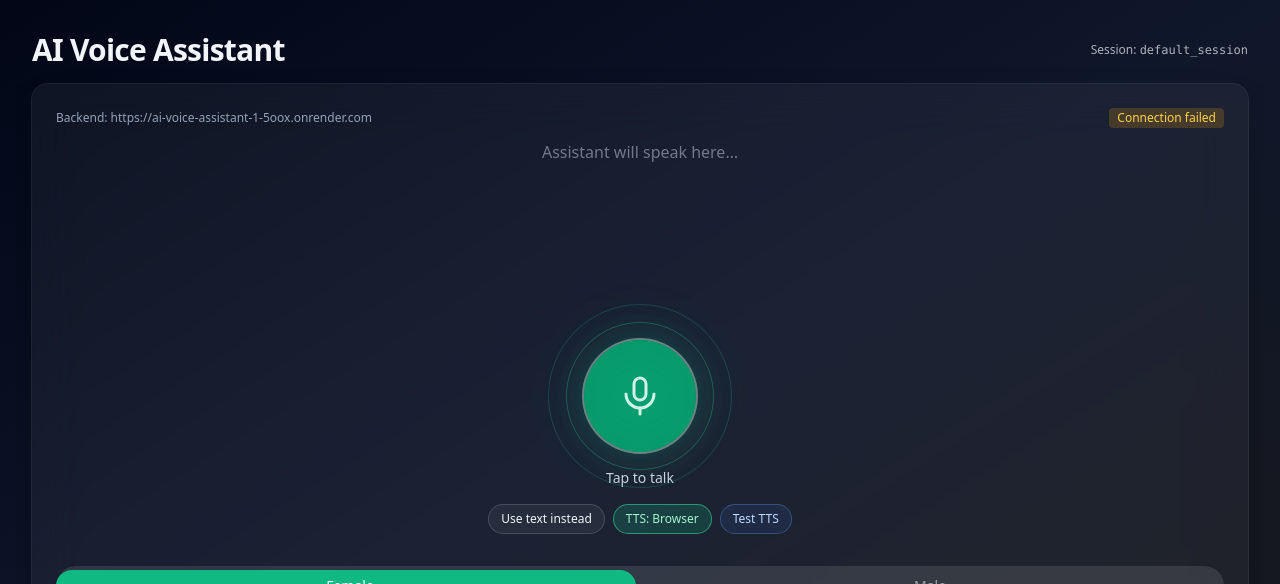
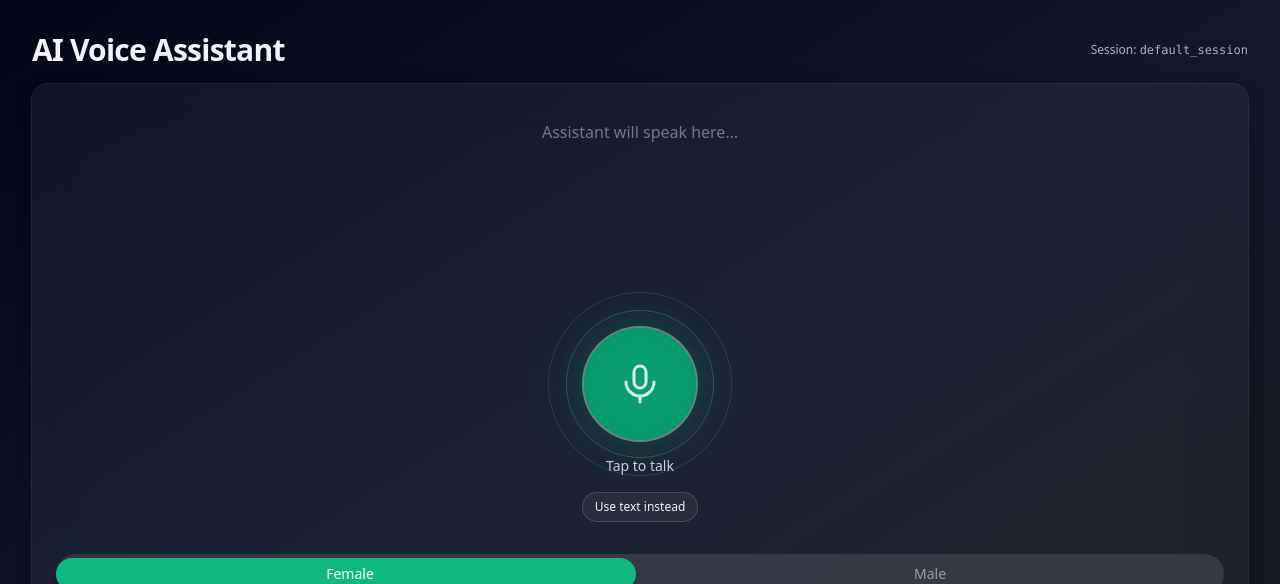
Before and after one commit to Adityajain8595/AI-Voice-Assistant, a React (Vite) app in the folder frontend/: page / in a window 1280 px wide. Shown: the top 584 px of the page. Built offline with nearby package versions, Linux system fonts and the light colour scheme; no server answers.

Commit message:
Refactored frontend

```diff
--- a/frontend/src/ChatApp.jsx
+++ b/frontend/src/ChatApp.jsx
@@ -45,25 +45,16 @@ function useOutputAnalyser() {
   const dataArrayRef = useRef(null);
 
   const playBlob = async (blob) => {
-    // Check if blob is valid
     if (!blob || blob.size === 0) {
-      console.error("Received empty audio blob");
       return;
     }
-
-    console.log("Audio blob details:", {
-      size: blob.size,
-      type: blob.type,
-    });
 
     try {
       const ctx = new (window.AudioContext || window.webkitAudioContext)();
       const arrayBuf = await blob.arrayBuffer();
 
-      // Use the promise-based decodeAudioData
       const audioBuf = await ctx.decodeAudioData(arrayBuf);
 
-      // Resume audio context if needed (required for autoplay policies)
       if (ctx.state === 'suspended') {
         await ctx.resume();
       }
@@ -90,13 +81,12 @@ function useOutputAnalyser() {
           setBars(Array(48).fill(0));
         }, 50);
 
-        // Cleanup
         try {
           analyser.disconnect();
           source.disconnect();
           ctx.close();
         } catch (e) {
-          console.warn("Cleanup error:", e);
+          // Silent cleanup
         }
 
         audioCtxRef.current = null;
@@ -106,7 +96,6 @@ function useOutputAnalyser() {
       };
 
     } catch (error) {
-      console.error("Error playing audio:", error);
       setIsPlaying(false);
     }
   };
@@ -157,39 +146,8 @@ function beep(open = true) {
     osc.stop(now + 0.18);
     osc.onended = () => ctx.close();
   } catch (e) {
-    console.warn("Beep failed:", e);
+    // Silent beep failure
   }
-}
-
-function speakWithBrowserTTS(text, voice = "female", lang = "en-US") {
-  if (!('speechSynthesis' in window)) {
-    console.error("Browser TTS not supported");
-    return false;
-  }
-
-  // Cancel any ongoing speech
-  window.speechSynthesis.cancel();
-
-  const utterance = new SpeechSynthesisUtterance(text);
-  utterance.lang = lang;
-  utterance.rate = 1.0;
-  utterance.pitch = voice === "male" ? 0.8 : 1.1;
-  utterance.volume = 1.0;
-
-  // Try to set voice based on gender preference
-  const voices = speechSynthesis.getVoices();
-  const preferredVoices = voices.filter(v =>
-    v.lang.startsWith(lang) &&
-    (voice === "male" ? v.name.toLowerCase().includes("male") || v.name.toLowerCase().includes("man") :
-                        v.name.toLowerCase().includes("female") || v.name.toLowerCase().includes("woman"))
-  );
-
-  if (preferredVoices.length > 0) {
-    utterance.voice = preferredVoices[0];
-  }
-
-  window.speechSynthesis.speak(utterance);
-  return true;
 }
 
 export default function VoiceAssistant({ backendUrl = DEFAULT_BACKEND, sessionId = "default_session" }) {
@@ -201,79 +159,17 @@ export default function VoiceAssistant({ backendUrl = DEFAULT_BACKEND, sessionId
   const [showTextBox, setShowTextBox] = useState(false);
   const [history, setHistory] = useState([]);
   const [voice, setVoice] = useState("female");
-  const [useBrowserTTS, setUseBrowserTTS] = useState(false);
-  const [backendStatus, setBackendStatus] = useState("Checking...");
   const recognitionRef = useRef(null);
 
   const { isPlaying, bars, playBlob } = useOutputAnalyser();
   const [volume, setVolume] = useState(0);
   const language = "en";
 
-  // Helper function to build URLs without double slashes
   const buildUrl = (endpoint) => {
-    // Remove trailing slash from backendUrl if it exists
     const base = backendUrl.endsWith('/') ? backendUrl.slice(0, -1) : backendUrl;
-    // Remove leading slash from endpoint if it exists
     const path = endpoint.startsWith('/') ? endpoint : `/${endpoint}`;
     return `${base}${path}`;
   };
-
-  // Test backend connection on mount
-  useEffect(() => {
-    const testBackend = async () => {
-      try {
-        // Test if backend is reachable
-        const testUrl = buildUrl("");
-        console.log("Testing backend at:", testUrl);
-
-        const testRes = await fetch(testUrl, {
-          method: 'GET',
-        });
-
-        if (testRes.ok) {
-          setBackendStatus("Connected");
-
-          // Test TTS endpoint specifically
-          const ttsUrl = buildUrl("tts");
-          console.log("Testing TTS at:", ttsUrl);
-
-          const ttsBody = new URLSearchParams();
-          ttsBody.set("text", "Test");
-          ttsBody.set("lang", language);
-          ttsBody.set("voice", voice);
-
-          const ttsRes = await fetch(ttsUrl, {
-            method: 'POST',
-            headers: {
-              'Content-Type': 'application/x-www-form-urlencoded',
-            },
-            body: ttsBody
-          });
-
-          console.log("TTS test response status:", ttsRes.status);
-
-          if (ttsRes.ok) {
-            const blob = await ttsRes.blob();
-            console.log("TTS test successful, blob:", blob);
-            setBackendStatus("TTS working");
-          } else {
-            console.warn(`TTS test failed: ${ttsRes.status}`);
-            setBackendStatus("TTS endpoint error");
-            setUseBrowserTTS(true);
-          }
-        } else {
-          setBackendStatus("Backend unreachable");
-          setUseBrowserTTS(true);
-        }
-      } catch (error) {
-        console.error("Backend test failed:", error);
-        setBackendStatus("Connection failed");
-        setUseBrowserTTS(true);
-      }
-    };
-
-    testBackend();
-  }, [backendUrl, language, voice]);
 
   const startRecognition = () => {
     const SpeechRecognition = window.SpeechRecognition || window.webkitSpeechRecognition;
@@ -340,7 +236,6 @@ export default function VoiceAssistant({ backendUrl = DEFAULT_BACKEND, sessionId
     setStatus("Thinking…");
     try {
       const askUrl = buildUrl("ask");
-      console.log("Sending to ask endpoint:", askUrl);
 
       const body = new URLSearchParams();
       body.set("query", query);
@@ -355,7 +250,7 @@ export default function VoiceAssistant({ backendUrl = DEFAULT_BACKEND, sessionId
       });
 
       if (!res.ok) {
-        throw new Error(`Ask request failed: ${res.status} ${res.statusText}`);
+        throw new Error(`Ask request failed: ${res.status}`);
       }
 
       const json = await res.json();
@@ -365,12 +260,8 @@ export default function VoiceAssistant({ backendUrl = DEFAULT_BACKEND, sessionId
       setAssistantText(cleanedAnswer);
       setHistory(json.chat_history || []);
 
-      // Try backend TTS if enabled
-      if (!useBrowserTTS && cleanedAnswer.trim()) {
-        try {
+      // Get TTS audio
       const ttsUrl = buildUrl("tts");
-          console.log("Requesting TTS from:", ttsUrl);
-
       const ttsBody = new URLSearchParams();
       ttsBody.set("text", cleanedAnswer);
       ttsBody.set("lang", language);
@@ -384,53 +275,20 @@ export default function VoiceAssistant({ backendUrl = DEFAULT_BACKEND, sessionId
         body: ttsBody
       });
 
-          console.log("TTS response status:", ttsRes.status);
-
       if (ttsRes.ok) {
         const ttsBlob = await ttsRes.blob();
-
-            console.log("Received audio blob:", {
-              size: ttsBlob.size,
-              type: ttsBlob.type
-            });
-
         if (ttsBlob && ttsBlob.size > 0) {
           await playBlob(ttsBlob);
           setStatus("Speaking…");
           return;
-            } else {
-              console.warn("Empty audio blob received");
-            }
-          } else {
-            console.error(`Backend TTS returned ${ttsRes.status}`);
-            setBackendStatus(`TTS failed: ${ttsRes.status}`);
-          }
-        } catch (ttsError) {
-          console.error("Backend TTS request error:", ttsError);
-          setBackendStatus("TTS request error");
         }
       }
 
-      // Fall back to browser TTS if backend TTS failed or is disabled
-      if (cleanedAnswer.trim() && speakWithBrowserTTS(cleanedAnswer, voice, "en-US")) {
-        setStatus("Speaking… (Browser TTS)");
-        setTimeout(() => {
       setStatus("Tap to talk");
-        }, 3000);
-      } else {
-        setStatus("Tap to talk");
-      }
 
     } catch (e) {
-      console.error("Error in sendToTalk:", e);
-      setAssistantText(`Error: ${e.message}. Using browser TTS as fallback.`);
-
-      // Try browser TTS as last resort
-      if (userText.trim() && speakWithBrowserTTS(userText, voice, "en-US")) {
-        setStatus("Speaking… (Fallback)");
-      } else {
+      setAssistantText(`Error: ${e.message}`);
       setStatus("Tap to talk");
-      }
     } finally {
       setUserText("");
     }
@@ -449,55 +307,6 @@ export default function VoiceAssistant({ backendUrl = DEFAULT_BACKEND, sessionId
     sendToTalk(userText);
   };
 
-  const toggleTTSMethod = () => {
-    const newUseBrowserTTS = !useBrowserTTS;
-    setUseBrowserTTS(newUseBrowserTTS);
-    setBackendStatus(newUseBrowserTTS ? "Using browser TTS" : "Using backend TTS");
-  };
-
-  const testBackendConnection = async () => {
-    setBackendStatus("Testing...");
-    try {
-      const ttsUrl = buildUrl("tts");
-      console.log("Testing TTS endpoint:", ttsUrl);
-
-      const ttsBody = new URLSearchParams();
-      ttsBody.set("text", "Test message from frontend");
-      ttsBody.set("lang", language);
-      ttsBody.set("voice", voice);
-
-      const response = await fetch(ttsUrl, {
-        method: 'POST',
-        headers: {
-          'Content-Type': 'application/x-www-form-urlencoded',
-        },
-        body: ttsBody
-      });
-
-      console.log("TTS test response status:", response.status);
-
-      if (response.ok) {
-        const blob = await response.blob();
-        console.log("TTS test successful, blob:", blob);
-        setBackendStatus("Backend TTS working");
-        setUseBrowserTTS(false);
-        // Test play the audio
-        if (blob) {
-          await playBlob(blob);
-        }
-      } else {
-        const errorText = await response.text();
-        console.error("TTS test failed:", errorText);
-        setBackendStatus(`TTS failed: ${response.status}`);
-        setUseBrowserTTS(true);
-      }
-    } catch (error) {
-      console.error("TTS test error:", error);
-      setBackendStatus(`Error: ${error.message}`);
-      setUseBrowserTTS(true);
-    }
-  };
-
   const ringScale = useMemo(() => 1 + volume * 0.25, [volume]);
   const ringOpacity = useMemo(() => 0.35 + volume * 0.4, [volume]);
 
@@ -512,19 +321,6 @@ export default function VoiceAssistant({ backendUrl = DEFAULT_BACKEND, sessionId
           </div>
 
           <div className="relative rounded-2xl bg-white/5 backdrop-blur-xl ring-1 ring-white/10 p-6 shadow-2xl overflow-hidden">
-
-            <div className="mb-2">
-              <div className="text-xs text-slate-400 mb-1 flex items-center justify-between">
-                <span>Backend: {backendUrl}</span>
-                <span className={`px-2 py-0.5 rounded ${
-                  backendStatus.includes("working") || backendStatus.includes("Connected")
-                    ? 'bg-emerald-500/20 text-emerald-300'
-                    : 'bg-amber-500/20 text-amber-300'
-                }`}>
-                  {backendStatus}
-                </span>
-              </div>
-            </div>
 
             <div className="mb-8">
               <div className="text-center mt-3 text-sm md:text-base text-slate-300 min-h-[1.5rem]">
@@ -541,15 +337,19 @@ export default function VoiceAssistant({ backendUrl = DEFAULT_BACKEND, sessionId
                   </motion.div>
                 </AnimatePresence>
               </div>
-              <div className="h-24 md:h-28 w-full flex items-center justify-center gap-[6px] mt-4">
+
+              {/* Centered Waveform Visualization */}
+              <div className="flex items-center justify-center mt-6">
+                <div className="h-24 md:h-28 flex items-center justify-center gap-[6px]">
                   {bars.map((h, i) => (
                     <div
                       key={i}
-                    className="w-[6px] rounded-full bg-gradient-to-t from-emerald-400/40 via-emerald-300/70 to-emerald-100"
+                      className="w-[6px] rounded-full bg-gradient-to-t from-emerald-400/40 via-emerald-300/70 to-emerald-100 transition-all duration-75"
                       style={{ height: `${h}px` }}
                       aria-hidden
                     />
                   ))}
+                </div>
               </div>
             </div>
 
@@ -599,34 +399,12 @@ export default function VoiceAssistant({ backendUrl = DEFAULT_BACKEND, sessionId
                 {micDenied && <span className="text-rose-300"> — allow mic permissions</span>}
               </div>
 
-              <div className="flex flex-wrap gap-2 justify-center">
               <button
                 onClick={() => setShowTextBox((s) => !s)}
                 className="px-3 py-1.5 text-xs rounded-full border border-white/15 bg-white/5 hover:bg-white/10 transition"
               >
                 {showTextBox ? "Hide text input" : "Use text instead"}
               </button>
-
-                <button
-                  onClick={toggleTTSMethod}
-                  className={`px-3 py-1.5 text-xs rounded-full border transition ${
-                    useBrowserTTS
-                      ? 'border-emerald-400/60 bg-emerald-500/20 text-emerald-200'
-                      : 'border-white/15 bg-white/5 hover:bg-white/10'
-                  }`}
-                  title={useBrowserTTS ? "Using Browser TTS" : "Using Backend TTS"}
-                >
-                  TTS: {useBrowserTTS ? "Browser" : "Backend"}
-                </button>
-
-                <button
-                  onClick={testBackendConnection}
-                  className="px-3 py-1.5 text-xs rounded-full border border-blue-400/30 bg-blue-500/10 hover:bg-blue-500/20 text-blue-200 transition"
-                  title="Test backend connection"
-                >
-                  Test TTS
-                </button>
-              </div>
 
               <AnimatePresence initial={false}>
                 {showTextBox && (
```
Lines whose indentation alone changed are shown as unchanged.
